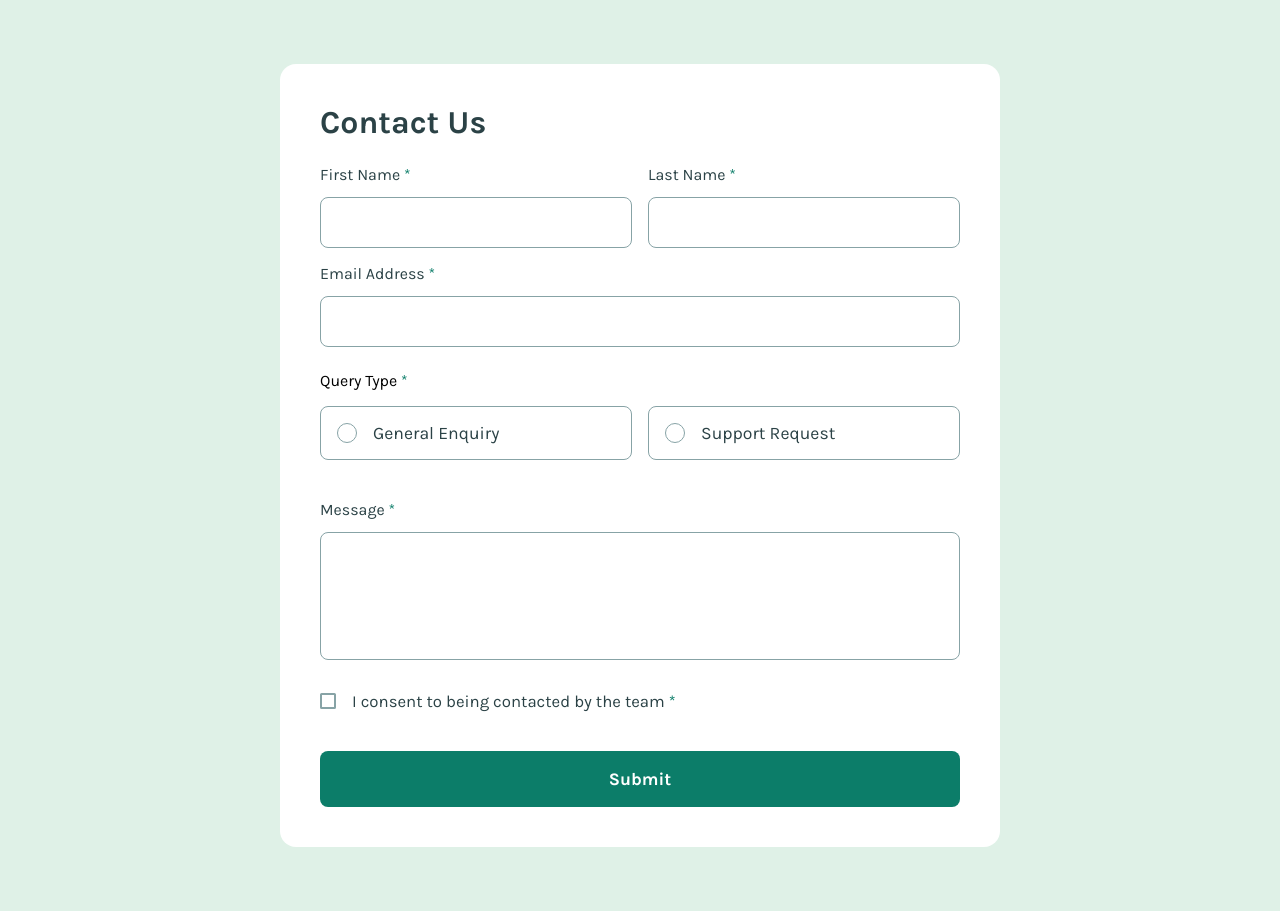
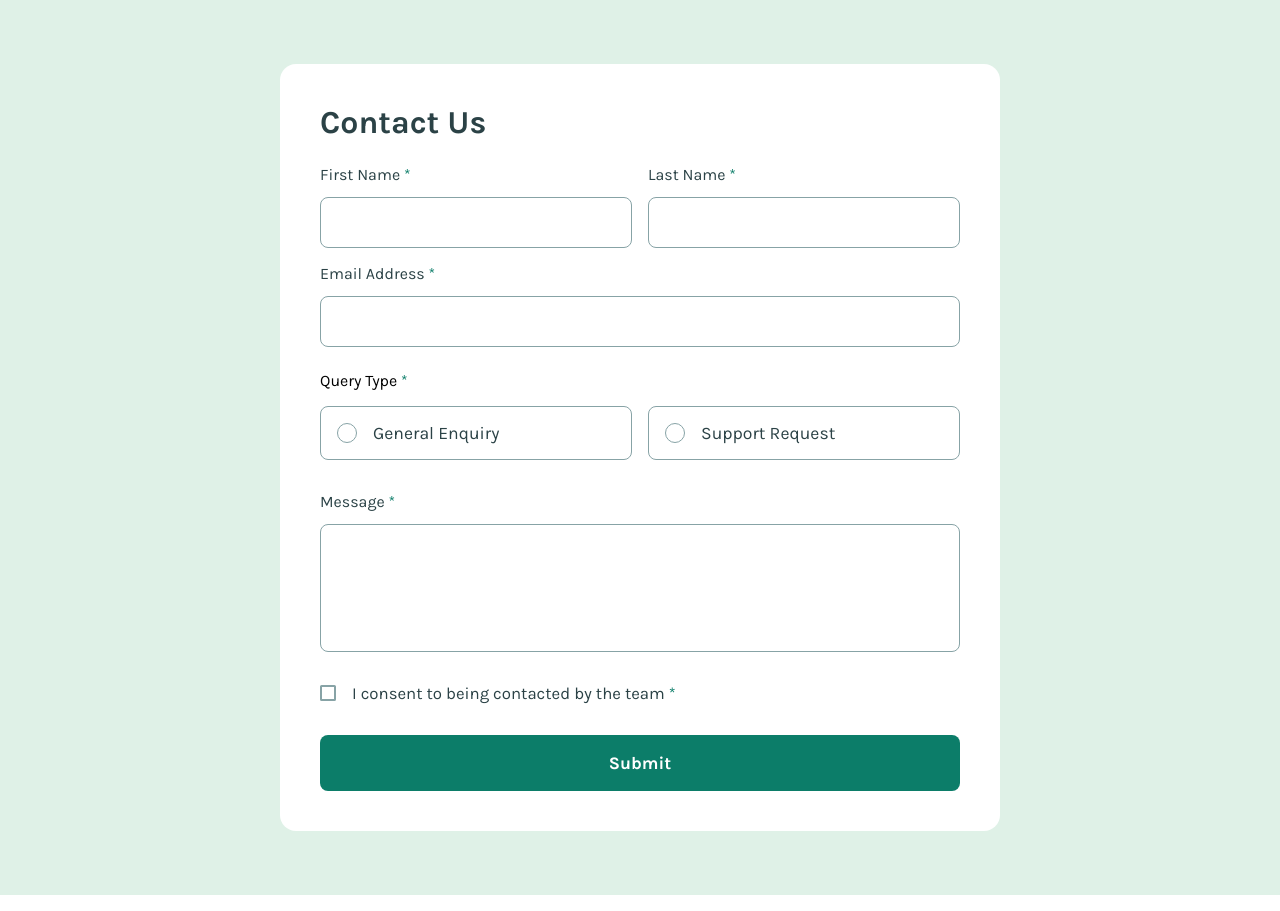
Before and after one commit to DebabrataBanik/contact-form-main, a React (Vite) app in the folder contact_form_using_react/: page / in a window 1280 px wide. Built offline with nearby package versions, Linux system fonts and the light colour scheme.

Commit message:
modify error display

```diff
--- a/contact_form_using_react/src/App.jsx
+++ b/contact_form_using_react/src/App.jsx
@@ -28,7 +28,7 @@ function App() {
   return (
     <>
 
-      {isValid && <Confirmation />}
+      {isValid && <Confirmation isValid={isValid} />}
 
       <main className="wrapper">
 
@@ -134,7 +134,11 @@ function App() {
             </div>
 
           </div>
-          <span className="error-msg">{errors.queryType && errors.queryType.message}</span>
+          {
+            errors.queryType && (
+              <span className="error-msg">{errors.queryType.message}</span>
+            )
+          }
 
           <div className="message__container">
             <div className="message__container">
@@ -166,7 +170,11 @@ function App() {
               }
             />
           </div>
-          <span className="error-msg">{errors.checkbox && errors.checkbox.message}</span>
+          {
+            errors.checkbox && (
+              <span className="error-msg">{errors.checkbox.message}</span>
+            )
+          }
 
           <button className="btn" type='submit' aria-label="submit form to being contacted">Submit</button>
 
```
